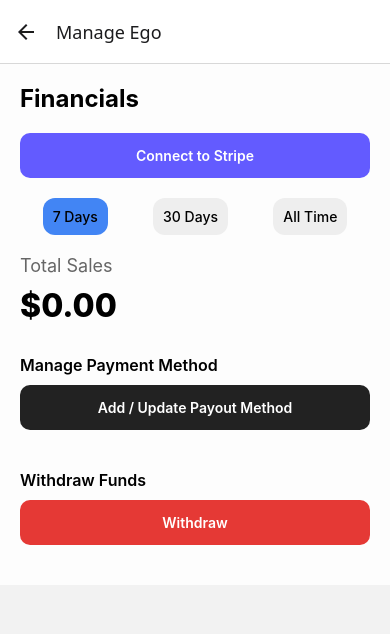
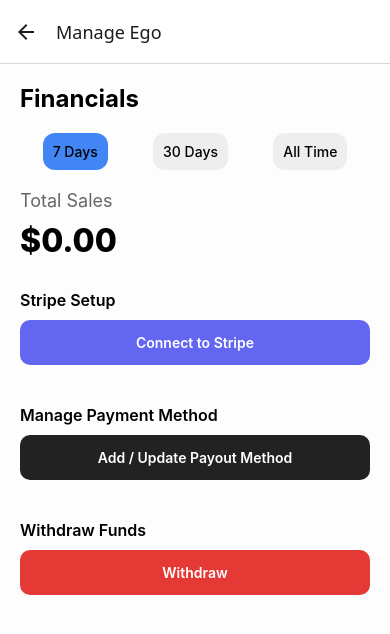
Before and after one commit to AnthonyUgo/mvmntdanceapp1, a React Native app: screen /Financials in a window 390 px wide. Shown: the top 634 px of the page. Built offline with nearby package versions, Linux system fonts and the light colour scheme; what expo-web-browser would draw is missing.

Commit message:
update stack and payment.js

```diff
--- a/App.tsx
+++ b/App.tsx
@@ -32,7 +32,7 @@
   ManageEvent: { eventId: string; isCollaborator?: boolean };
   Profile: undefined;
   Settings: undefined;
-  Financials: { userId: string };
+  Financials: undefined;
   ForgotPassword: undefined;
   WebviewScreen: { url: string };
   UserDashboard: undefined;
--- a/src/components/FinancialsScreen.tsx
+++ b/src/components/FinancialsScreen.tsx
@@ -1,42 +1,48 @@
-import React, { useState, useEffect, useContext } from 'react';
-import { View, Text, TouchableOpacity, StyleSheet, ScrollView, Linking, Alert } from 'react-native';
+import React, { useState } from 'react';
+import {
+  View,
+  Text,
+  TouchableOpacity,
+  StyleSheet,
+  ScrollView,
+  Alert,
+  Linking,
+  ActivityIndicator,
+} from 'react-native';
+import AsyncStorage from '@react-native-async-storage/async-storage';
 import axios from 'axios';
-import { useNavigation } from '@react-navigation/native';
-import type { NativeStackNavigationProp } from '@react-navigation/native-stack';
-import type { NativeStackScreenProps } from '@react-navigation/native-stack';
-import type { RootStackParamList } from '../../App';
-import { ThemeContext } from '../contexts/ThemedContext';
+import { API_BASE_URL } from '@env';
 
-type FinancialsScreenProps = NativeStackScreenProps<RootStackParamList, 'Financials'>;
-
-const FinancialsScreen: React.FC<FinancialsScreenProps> = ({ route, navigation }) => {
-  const userId = route.params?.userId;  // Pass userId as param or use global auth context
+const FinancialsScreen = () => {
   const [selectedFilter, setSelectedFilter] = useState('7d');
   const [totalSales, setTotalSales] = useState(0);
-  const [isConnectedToStripe, setIsConnectedToStripe] = useState(false);
   const [loadingStripe, setLoadingStripe] = useState(false);
-
 
   const connectToStripe = async () => {
     try {
       setLoadingStripe(true);
-      const response = await axios.post('https://your-ngrok-url.ngrok.io/payments/create-stripe-account', { userId });
+      const storedEmail = await AsyncStorage.getItem('userEmail');
+      if (!storedEmail) {
+        Alert.alert('Error', 'User email not found.');
+        return;
+      }
+
+      const response = await axios.post(`${API_BASE_URL}/payments/create-stripe-account`, {
+        userId: storedEmail,
+      });
 
       if (response.data.alreadyConnected) {
         Linking.openURL(response.data.loginLink);
       } else {
         Linking.openURL(response.data.onboardingUrl);
       }
-
-      setIsConnectedToStripe(true);
     } catch (err: unknown) {
-  if (axios.isAxiosError(err)) {
-    Alert.alert('Stripe Error', err.response?.data?.error || 'Unable to connect to Stripe.');
-  } else {
-    Alert.alert('Stripe Error', 'An unexpected error occurred.');
-  }
-}
- finally {
+      if (axios.isAxiosError(err)) {
+        Alert.alert('Stripe Error', err.response?.data?.error || 'Unable to connect to Stripe.');
+      } else {
+        Alert.alert('Stripe Error', 'An unexpected error occurred.');
+      }
+    } finally {
       setLoadingStripe(false);
     }
   };
@@ -45,12 +51,6 @@
     <ScrollView contentContainerStyle={styles.container}>
       <Text style={styles.header}>Financials</Text>
 
-      {!isConnectedToStripe && (
-        <TouchableOpacity style={styles.connectStripe} onPress={connectToStripe} disabled={loadingStripe}>
-          <Text style={styles.connectText}>{loadingStripe ? 'Connecting…' : 'Connect to Stripe'}</Text>
-        </TouchableOpacity>
-      )}
-
       <View style={styles.filterRow}>
         {['7d', '30d', 'all'].map((range) => (
           <TouchableOpacity
@@ -58,13 +58,30 @@
             onPress={() => setSelectedFilter(range)}
             style={[styles.filterButton, selectedFilter === range && styles.activeFilter]}
           >
-            <Text style={styles.filterText}>{range === '7d' ? '7 Days' : range === '30d' ? '30 Days' : 'All Time'}</Text>
+            <Text style={styles.filterText}>
+              {range === '7d' ? '7 Days' : range === '30d' ? '30 Days' : 'All Time'}
+            </Text>
           </TouchableOpacity>
         ))}
       </View>
 
       <Text style={styles.salesLabel}>Total Sales</Text>
       <Text style={styles.salesAmount}>${totalSales.toFixed(2)}</Text>
+
+      <View style={styles.section}>
+        <Text style={styles.sectionTitle}>Stripe Setup</Text>
+        <TouchableOpacity
+          style={[styles.button, { backgroundColor: '#6366F1' }]}
+          onPress={connectToStripe}
+          disabled={loadingStripe}
+        >
+          {loadingStripe ? (
+            <ActivityIndicator color="#fff" />
+          ) : (
+            <Text style={styles.buttonText}>Connect to Stripe</Text>
+          )}
+        </TouchableOpacity>
+      </View>
 
       <View style={styles.section}>
         <Text style={styles.sectionTitle}>Manage Payment Method</Text>
@@ -94,17 +111,6 @@
     fontSize: 24,
     fontWeight: '700',
     marginBottom: 20,
-  },
-  connectStripe: {
-    backgroundColor: '#635BFF',
-    padding: 14,
-    borderRadius: 10,
-    alignItems: 'center',
-    marginBottom: 20,
-  },
-  connectText: {
-    color: '#fff',
-    fontWeight: '600',
   },
   filterRow: {
     flexDirection: 'row',
--- a/src/components/OrganizerAccountScreen.tsx
+++ b/src/components/OrganizerAccountScreen.tsx
@@ -216,17 +216,12 @@
         </TouchableOpacity>
         <TouchableOpacity
   style={styles.item}
-  onPress={() => {
-    if (userId) {
-      navigation.navigate('Financials', { userId });
-    } else {
-      Alert.alert('Error', 'User ID not available.');
-    }
-  }}
+  onPress={() => navigation.navigate('Financials')}
 >
   <Ionicons name="cash-outline" size={20} color={accentColor} />
   <Text style={[styles.itemText, { color: textColor }]}>Financials</Text>
 </TouchableOpacity>
+
 
 
         {/* Toggle Button for View Switching */}
```
Also changed, not shown: 1 other file (tests, documents, lock files or other folders).
